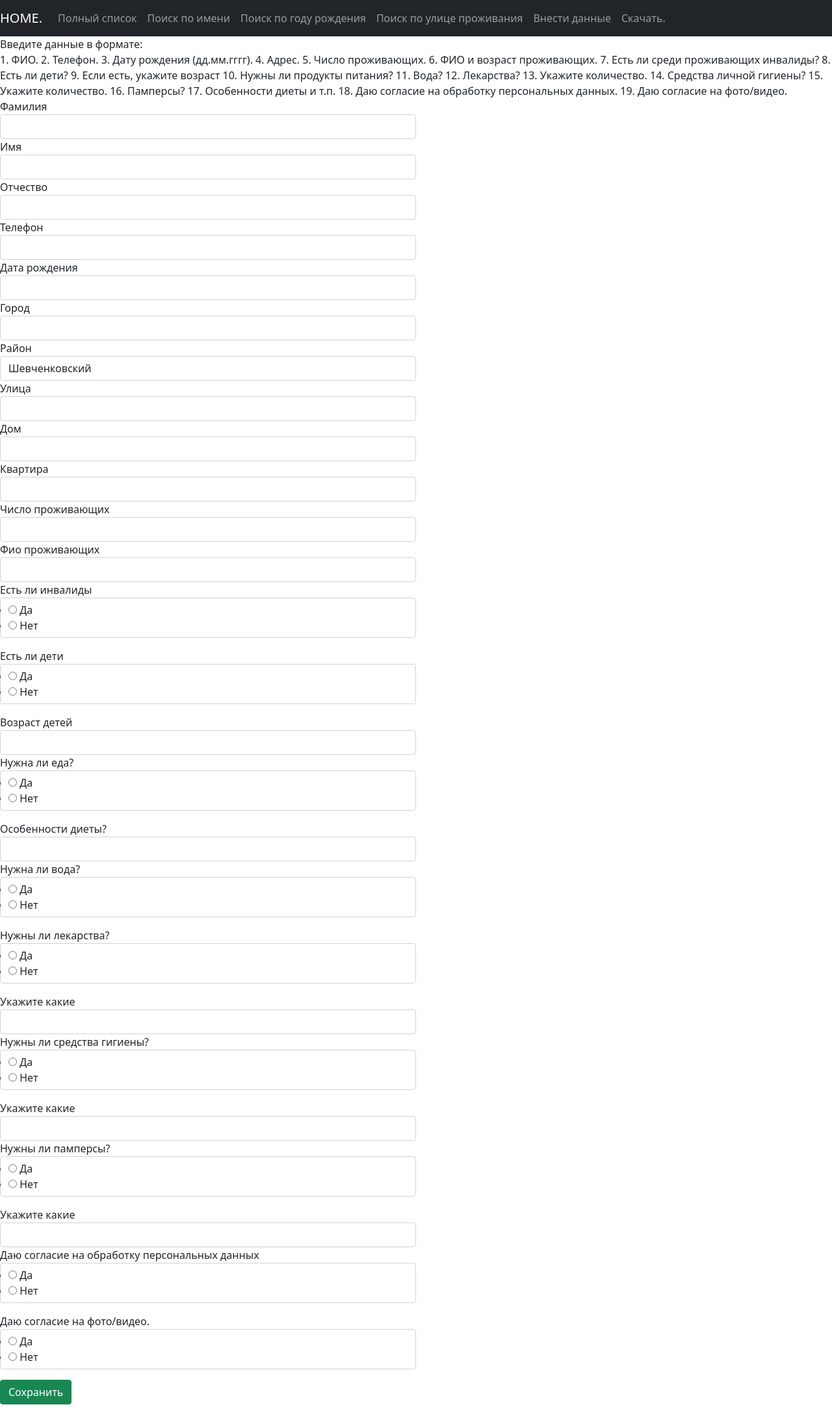
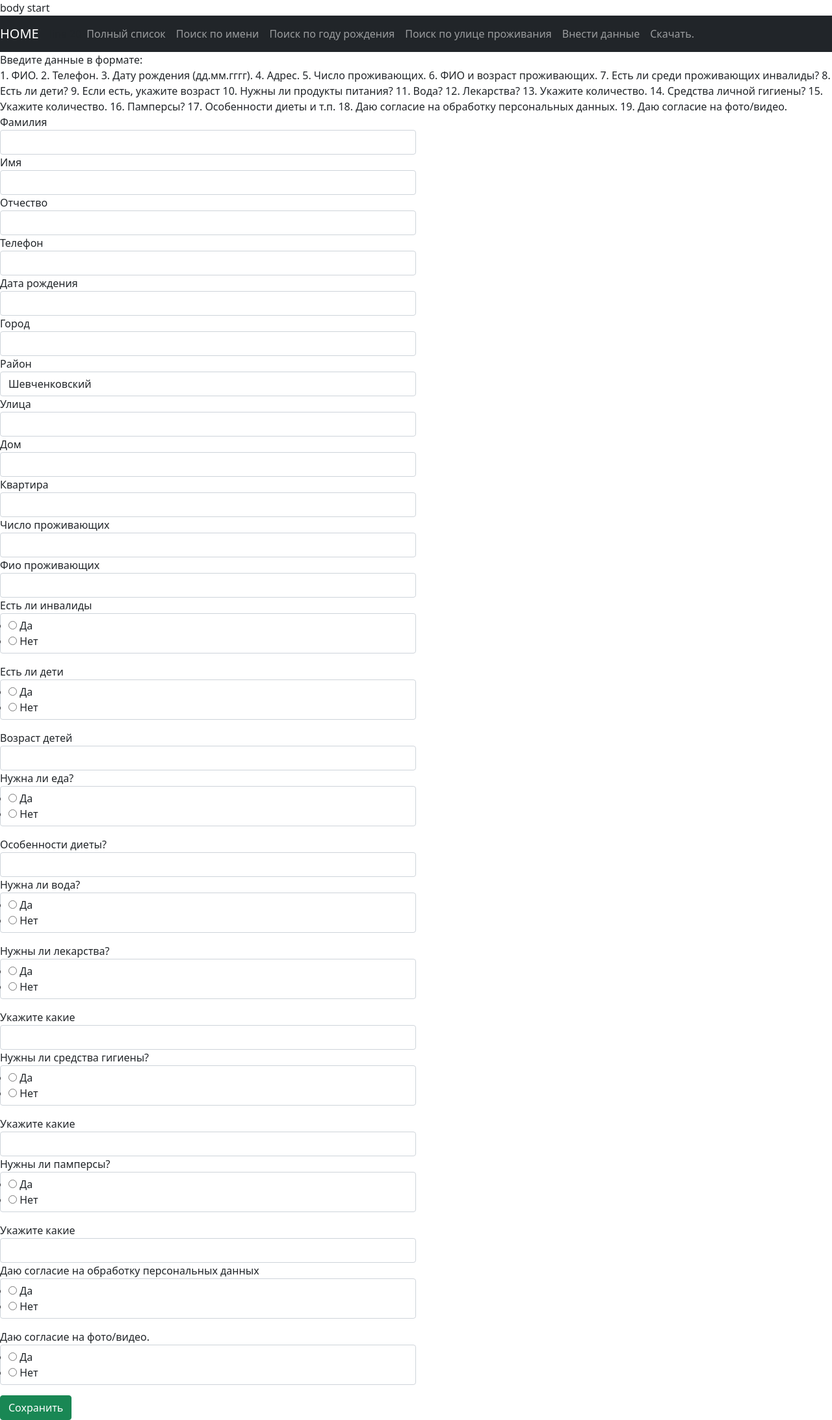
Before and after one commit to dgiart/adminpanel, a Flask app: page /create in a window 1280 px wide. Shown: the whole page at 65% size. Before the commit the page ends 2162 px from the top, so only its background shows below. Run offline with Flask 2, Linux system fonts and the light colour scheme.

Commit message:
base.html problem

```diff
--- a/templates/base.html
+++ b/templates/base.html
@@ -9,12 +9,15 @@
     <title></title>
   </head>
   <body>
+  body start
   <nav class="navbar navbar-expand-lg navbar-dark bg-dark">
-    <a class="navbar-brand" href="/">HOME.</a>
+    <a class="navbar-brand" href="/">HOME</a>
+
     <button class="navbar-toggler" type="button" data-toggle="collapse" data-target="#navbarSupportedContent" aria-controls="navbarSupportedContent" aria-expanded="false" aria-label="Toggle navigation">
         <span class="navbar-toggler-icon"></span>
     </button>
     <div class="collapse navbar-collapse" id="navbarSupportedContent">
+      line 20
         <ul class="navbar-nav mr-auto">
           <li class="nav-item active">
             <a class="nav-link" href="{{url_for('showall')}}">Полный список <span class="sr-only"></span></a>
```
